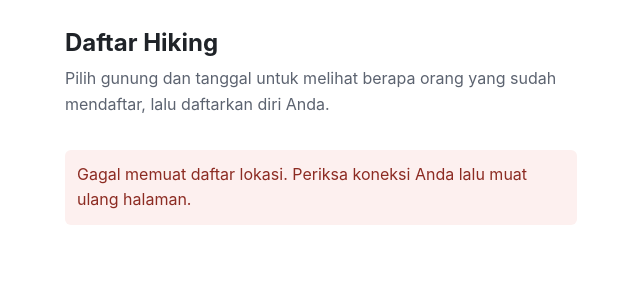
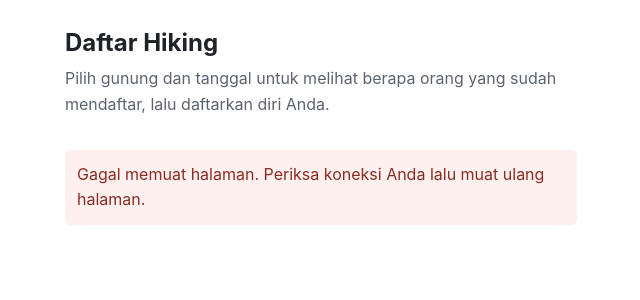
Before and after one commit to ramunechoco/ramunechoco.github.io, a Jekyll site: the page daftar-hiking/index.html, which Jekyll copies as it is, in a window 1280 px wide. Shown: the top 300 px of the page, without its empty margins (319-959 px from the left). Built offline with Jekyll 4.4.1, drawn with Linux system fonts in a browser that asks for light colours; some of the changed lines change nothing that is shown.

Commit message:
Data loading rework for daftar-hiking

```diff
--- a/daftar-hiking/app.js
+++ b/daftar-hiking/app.js
@@ -2,14 +2,13 @@
   "use strict";
 
   var ENDPOINT = "https://script.google.com/macros/s/AKfycbxVDJRDkdEFP1lXYsXdlUrMVWAIQzIk75Ql31RKt3mJVkPgoXKq2lHkgMNlS2hizr5L/exec";
-  var CACHE_KEY = "daftar-hiking:locations:v1";
   var TZ = "Asia/Jakarta";
+  var DEBOUNCE_MS = 300;
 
   var el = {
     app: document.getElementById("app"),
     loading: document.getElementById("loading"),
     fatal: document.getElementById("fatal"),
-    notice: document.getElementById("notice"),
     location: document.getElementById("location"),
     date: document.getElementById("date"),
     countNum: document.getElementById("count-num"),
@@ -23,11 +22,16 @@
     submit: document.getElementById("submit")
   };
 
+  var counts = {};
+  var countsToken = 0;
+  var dateTimer = null;
+
   function jakartaToday() {
     return new Intl.DateTimeFormat("en-CA", {
       timeZone: TZ, year: "numeric", month: "2-digit", day: "2-digit"
     }).format(new Date());
   }
+
   function plusOneYear(iso) {
     var p = iso.split("-");
     return (Number(p[0]) + 1) + "-" + p[1] + "-" + p[2];
@@ -49,19 +53,12 @@
     el.app.hidden = true;
   }
 
-  function showNotice(text) {
-    el.notice.textContent = text;
-    el.notice.hidden = false;
-  }
-
-  function clearNotice() {
-    el.notice.hidden = true;
-  }
   function showMsg(text, kind) {
     el.msg.textContent = text;
     el.msg.className = "msg " + kind;
     el.msg.hidden = false;
   }
+
   function clearMsg() {
     el.msg.hidden = true;
   }
@@ -91,58 +88,12 @@
   }
 
   function renderLocations(list) {
-    var previous = el.location.value;
     el.location.innerHTML = "";
     list.forEach(function (loc) {
       var opt = document.createElement("option");
       opt.value = String(loc.id);
       opt.textContent = loc.name;
       el.location.appendChild(opt);
-    });
-    if (previous && list.some(function (l) { return String(l.id) === previous; })) {
-      el.location.value = previous;
-    }
-  }
-
-  function readCache() {
-    try {
-      var raw = localStorage.getItem(CACHE_KEY);
-      if (!raw) return null;
-      var parsed = JSON.parse(raw);
-      return Array.isArray(parsed) && parsed.length ? parsed : null;
-    } catch (e) {
-      return null;
-    }
-  }
-  function writeCache(list) {
-    try {
-      localStorage.setItem(CACHE_KEY, JSON.stringify(list));
-    } catch (e) { }
-  }
-
-  var countToken = 0;
-
-  function refreshCount() {
-    var locationId = el.location.value;
-    var date = el.date.value;
-    if (!locationId || !date) {
-      el.countNum.textContent = "—";
-      return;
-    }
-    var token = ++countToken;
-    el.countNum.textContent = "…";
-    el.countLbl.textContent = "menghitung…";
-
-    var url = ENDPOINT + "?action=count&location_id=" + encodeURIComponent(locationId) +
-              "&date=" + encodeURIComponent(date);
-
-    requestRetry(url).then(function (data) {
-      if (token !== countToken) return;
-      setCount(data.total_hikers);
-    }).catch(function (e) {
-      if (token !== countToken) return;
-      el.countNum.textContent = "—";
-      el.countLbl.textContent = "gagal memuat jumlah pendaki";
     });
   }
 
@@ -152,6 +103,39 @@
     el.countLbl.textContent = n === 0
       ? "belum ada pendaki terdaftar"
       : "pendaki terdaftar pada tanggal ini";
+  }
+
+  function renderCount() {
+    var id = el.location.value;
+    if (!id) {
+      el.countNum.textContent = "—";
+      el.countLbl.textContent = "pendaki terdaftar";
+      return;
+    }
+    setCount(counts[id]);
+  }
+
+  function pending() {
+    el.countNum.textContent = "…";
+    el.countLbl.textContent = "menghitung…";
+  }
+
+  function loadCounts() {
+    var date = el.date.value;
+    if (!date) return;
+    var token = ++countsToken;
+    pending();
+    return requestRetry(ENDPOINT + "?action=counts&date=" + encodeURIComponent(date))
+      .then(function (data) {
+        if (token !== countsToken) return;
+        counts = data.counts || {};
+        renderCount();
+      })
+      .catch(function (e) {
+        if (token !== countsToken) return;
+        el.countNum.textContent = "—";
+        el.countLbl.textContent = e.message || "gagal memuat jumlah pendaki";
+      });
   }
 
   function submit(event) {
@@ -185,8 +169,9 @@
         phone: phone
       })
     }).then(function (data) {
-      countToken++;
-      setCount(data.total_hikers);
+      countsToken++;
+      counts = data.counts || {};
+      renderCount();
       el.form.reset();
       el.party.value = "1";
       showMsg("Pendaftaran berhasil. Selamat mendaki!", "ok");
@@ -204,34 +189,32 @@
     el.date.max = plusOneYear(today);
     el.date.value = today;
 
-    el.location.addEventListener("change", function () { clearMsg(); refreshCount(); });
-    el.date.addEventListener("change", function () { clearMsg(); refreshCount(); });
+    el.location.addEventListener("change", function () {
+      clearMsg();
+      renderCount();
+    });
+
+    el.date.addEventListener("change", function () {
+      clearMsg();
+      pending();
+      if (dateTimer) clearTimeout(dateTimer);
+      dateTimer = setTimeout(loadCounts, DEBOUNCE_MS);
+    });
+
     el.form.addEventListener("submit", submit);
 
-    var cached = readCache();
-    if (cached) {
-      renderLocations(cached);
-      showApp();
-    }
-
-    requestRetry(ENDPOINT + "?action=bootstrap").then(function (data) {
-      var list = data.locations || [];
-      if (!list.length) throw new Error("Belum ada lokasi yang tersedia.");
-      writeCache(list);
-      clearNotice();
-      if (!cached || JSON.stringify(cached) !== JSON.stringify(list)) {
+    requestRetry(ENDPOINT + "?action=init&date=" + encodeURIComponent(today))
+      .then(function (data) {
+        var list = data.locations || [];
+        if (!list.length) throw new Error("Belum ada lokasi yang tersedia.");
         renderLocations(list);
-      }
-      showApp();
-    }).catch(function (e) {
-      if (cached) {
-        showNotice("Daftar lokasi mungkin belum yang terbaru. Sambungan ke server sedang bermasalah.");
-      } else {
-        showFatal("Gagal memuat daftar lokasi. Periksa koneksi Anda lalu muat ulang halaman.");
-      }
-    }).then(function () {
-      if (!el.app.hidden) refreshCount();
-    });
+        counts = data.counts || {};
+        showApp();
+        renderCount();
+      })
+      .catch(function (e) {
+        showFatal("Gagal memuat halaman. Periksa koneksi Anda lalu muat ulang halaman.");
+      });
   }
 
   start();
--- a/daftar-hiking/index.html
+++ b/daftar-hiking/index.html
@@ -5,8 +5,8 @@
 <meta name="viewport" content="width=device-width, initial-scale=1">
 <meta name="robots" content="noindex">
 <title>Daftar Hiking</title>
-<script src="app.js?v=3" defer></script>
-<link rel="stylesheet" href="style.css?v=3">
+<script src="app.js?v=5" defer></script>
+<link rel="stylesheet" href="style.css?v=5">
 </head>
 <body>
 <main>
@@ -19,8 +19,6 @@
   </div>
 
   <div id="fatal" class="msg error" hidden></div>
-
-  <div id="notice" class="msg warn" hidden></div>
 
   <div id="app" hidden>
     <div class="field">
--- a/daftar-hiking/style.css
+++ b/daftar-hiking/style.css
@@ -8,8 +8,6 @@
   --error-text: #8c2b22;
   --ok-bg: #eef6f1;
   --ok-text: #1f4d3a;
-  --warn-bg: #fdf6e6;
-  --warn-text: #7a5a10;
 }
 @media (prefers-color-scheme: dark) {
   :root {
@@ -22,8 +20,6 @@
     --error-text: #f0a9a2;
     --ok-bg: #1b2b23;
     --ok-text: #9fdcbc;
-    --warn-bg: #2e2716;
-    --warn-text: #e3c77a;
   }
 }
 * { box-sizing: border-box; }
@@ -75,7 +71,6 @@
 .msg { border-radius: 6px; padding: .75rem; margin-bottom: 1.25rem; }
 .msg.error { background: var(--error-bg); color: var(--error-text); }
 .msg.ok { background: var(--ok-bg); color: var(--ok-text); }
-.msg.warn { background: var(--warn-bg); color: var(--warn-text); }
 
 #loading {
   display: flex;
```
